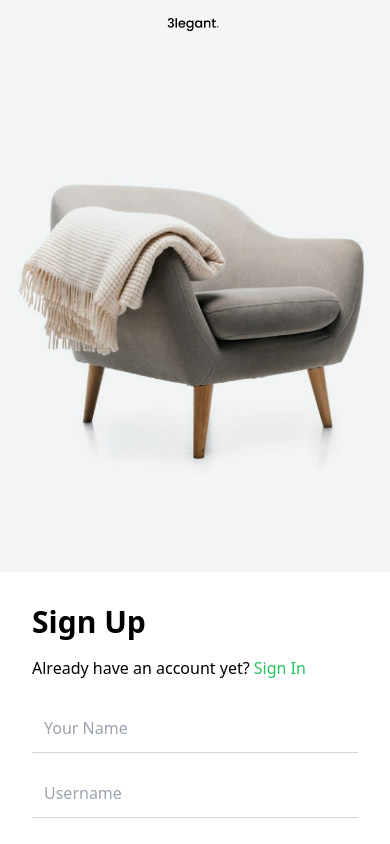
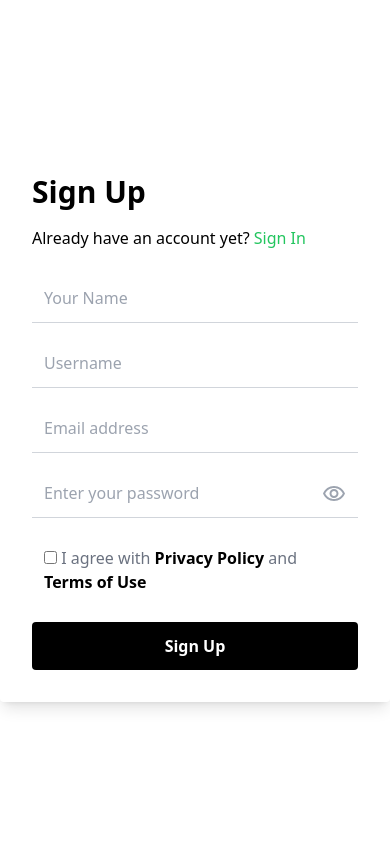
Before and after one commit to OsaVS/toytopia-frontend, a React (Vite) app: page /signup in a window 390 px wide. Shown: the top 844 px of the page. Built offline with nearby package versions, Linux system fonts and the light colour scheme.

Commit message:
Responsive SignUp

```diff
--- a/src/pages/auth/UserSignUp.tsx
+++ b/src/pages/auth/UserSignUp.tsx
@@ -40,7 +40,7 @@ const SignUp = () => {
   return (
     <div className="grid grid-cols-1 md:grid-cols-2 h-screen">
       {/* Left Section */}
-      <div className="bg-gray-100 flex items-center justify-center h-full">
+      <div className="bg-gray-100 hidden md:flex items-center justify-center h-full  ">
         <img
           src={image}
           alt="Decorative chair"
@@ -67,6 +67,7 @@ const SignUp = () => {
                 placeholder="Your Name"
                 value={formData.name}
                 onChange={handleChange}
+                required
                 className="w-full p-3 border-b border-gray-300 focus:outline-none focus:ring-2 focus:ring-green-500"
               />
             </div>
@@ -78,6 +79,7 @@ const SignUp = () => {
                 placeholder="Username"
                 value={formData.username}
                 onChange={handleChange}
+                required
                 className="w-full p-3 border-b border-gray-300 focus:outline-none focus:ring-2 focus:ring-green-500"
               />
             </div>
@@ -89,6 +91,7 @@ const SignUp = () => {
                 placeholder="Email address"
                 value={formData.email}
                 onChange={handleChange}
+                required
                 className="w-full p-3 border-b border-gray-300 focus:outline-none focus:ring-2 focus:ring-green-500"
               />
             </div>
@@ -101,6 +104,7 @@ const SignUp = () => {
                   placeholder="Enter your password"
                   value={formData.password}
                   onChange={handleChange}
+                  required
                   className="w-full p-3 border-b border-gray-300 focus:outline-none focus:ring-2 focus:ring-green-500"
                 />
                 <button
```
Also changed, not shown: 1 other file (tests, documents, lock files or other folders).
